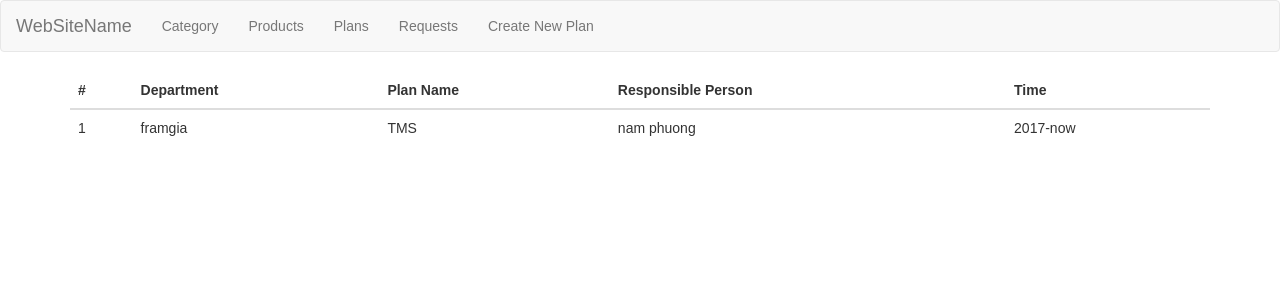
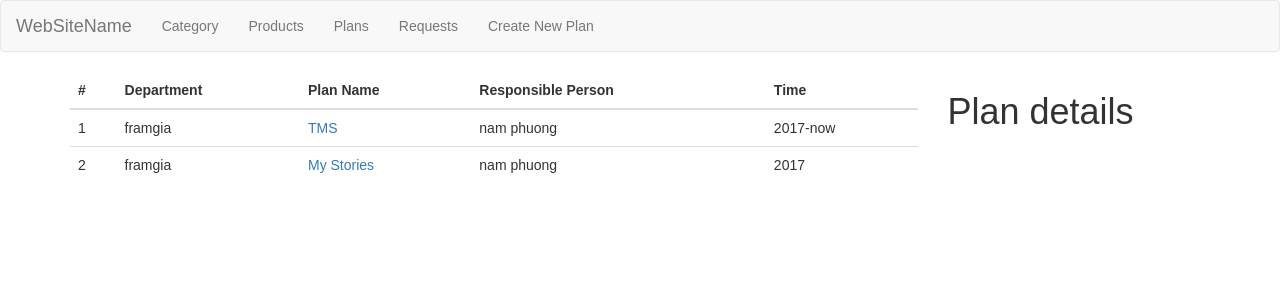
Before and after one commit to phuongzzz/hci, a React (Create React App) app: page /plans in a window 1280 px wide. Shown: the top 300 px of the page. Built offline with nearby package versions, Linux system fonts and the light colour scheme.

Commit message:
done show plans details (basic)

```diff
--- a/src/App.js
+++ b/src/App.js
@@ -1,5 +1,5 @@
 import React from 'react';
-import { Link, Route } from 'react-router-dom';
+import { Link, Route, Switch } from 'react-router-dom';
 import PlanList from './Plans/PlanList';
 import Request from "./Request/Request";
 import CreatePlan from "./Plans/CreatePlan";
@@ -41,12 +41,14 @@ class App extends React.Component {
           </div>
         </nav>
         <div className="container">
+          <Switch>
             <Route exact={true} path="/" component={Home}/>
             <Route path="/category" component={Category}/>
             <Route path="/products" component={Products}/>
             <Route path="/plans" component={PlanList}/>
             <Route path="/requests" component={Request}/>
             <Route path="/createplan" component={CreatePlan}/>
+          </Switch>
         </div>
       </div>
     )
--- /dev/null
+++ b/src/Plans/Plan.js
@@ -0,0 +1,25 @@
+import React from 'react';
+
+const Plan = ({match,data}) => {
+  const plan = data.find(p => p.id == match.params.planId);
+  let planData;
+
+  if(plan) {
+    console.log(plan);
+    planData = <div>
+      <h3> {plan.plan_name} </h3>
+      <p>{plan.department}</p>
+      <h4>{plan.responsible_person}</h4></div>
+  }
+  else
+    planData = <h2> Sorry. Product doesnt exist </h2>;
+  return (
+    <div>
+      <div>
+        {planData}
+      </div>
+    </div>
+  )
+};
+
+export default Plan;
--- a/src/Plans/PlanList.js
+++ b/src/Plans/PlanList.js
@@ -1,18 +1,24 @@
 import React from 'react';
+import Plan from './Plan';
 import  { plans } from '../seed';
+import  { Link, Route } from 'react-router-dom';
 
-class PlanList extends React.Component {
-  render() {
+const PlanList = ({match}) => {
+
   const planlist = plans.map((plan) => (
     <tr key={plan.id}>
       <td>{plan.id}</td>
       <td>{plan.department}</td>
-        <td>{plan.plan_name}</td>
+      <td><Link to={`${match.url}/${plan.id}`}>
+        {plan.plan_name}
+      </Link> </td>
       <td>{plan.responsible_person}</td>
       <td>{plan.period}</td>
     </tr>
   ));
   return (
+    <div className="row">
+      <div className="col-md-9">
         <table className="table">
           <thead>
           <tr>
@@ -27,8 +33,15 @@ class PlanList extends React.Component {
           {planlist}
           </tbody>
         </table>
+      </div>
+      <div className="col-md-3">
+        <h1>Plan details</h1>
+        <Route path={`${match.url}/:planId`}
+               component={(props)=><Plan data={plans} {...props}/>}/>
+      </div>
+
+    </div>
   )
-  }
 }
 
 export default PlanList;
--- a/src/seed.js
+++ b/src/seed.js
@@ -5,6 +5,13 @@ export const plans = [
     "plan_name": "TMS",
     "responsible_person": "nam phuong",
     "period": "2017-now"
+  },
+  {
+    "id": 2,
+    "department": "framgia",
+    "plan_name": "My Stories",
+    "responsible_person": "nam phuong",
+    "period": "2017"
   }
 ];
 
```
Lines whose indentation alone changed are shown as unchanged.
